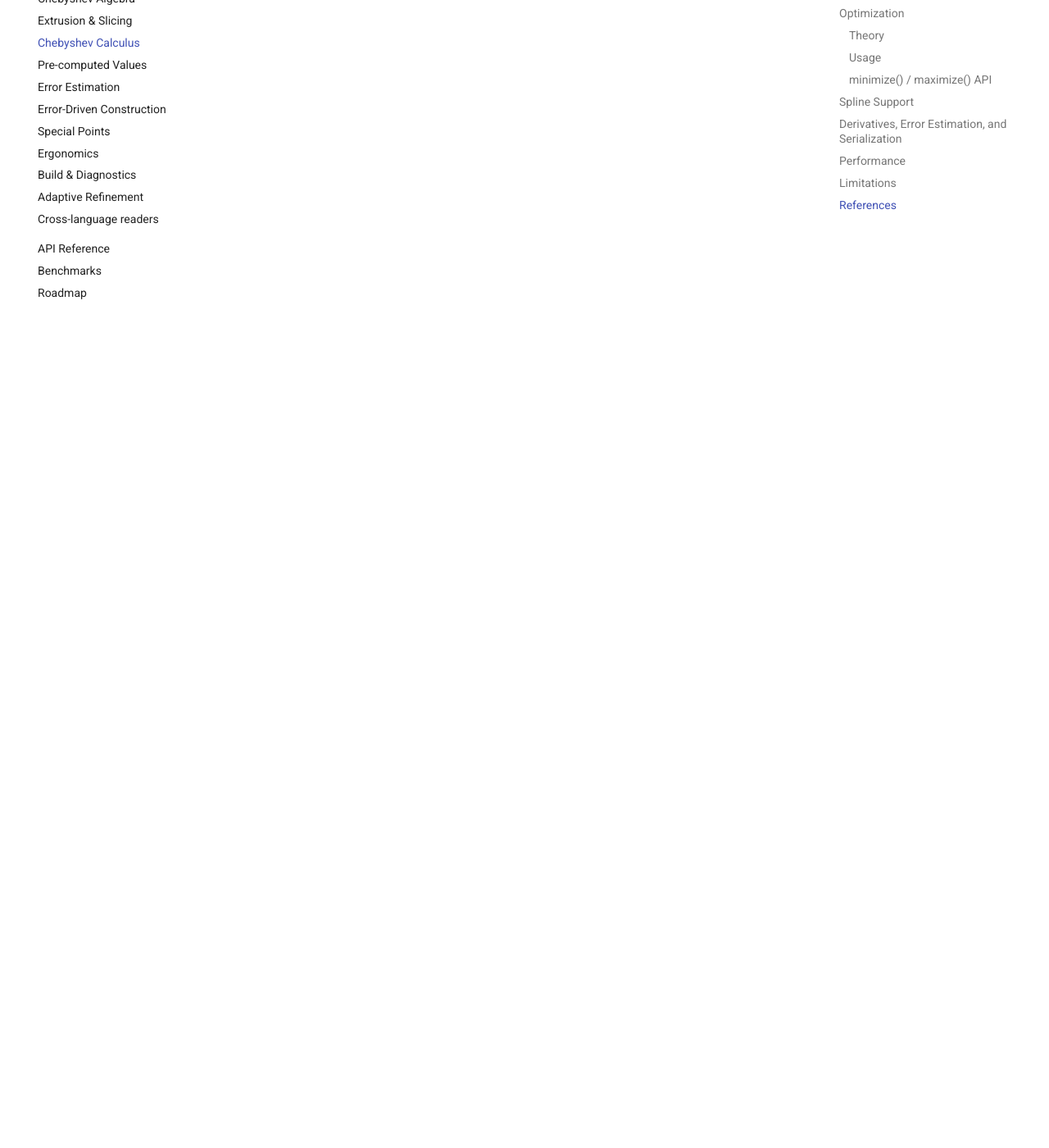
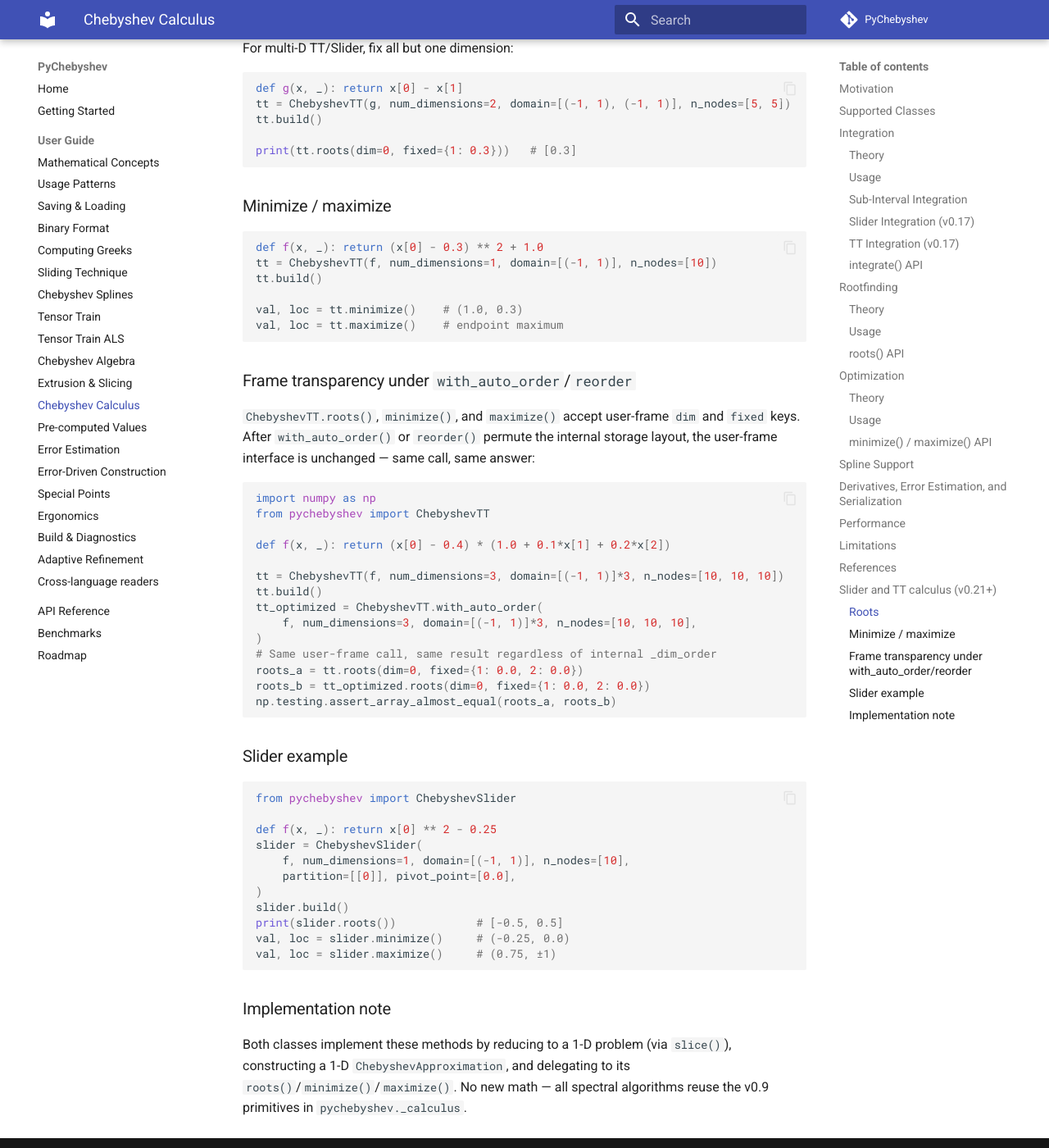
Before and after one commit to 0xC000005/PyChebyshev, an MkDocs documentation site: the page built from docs/user-guide/calculus.md, in a window 1280 px wide and 1400 px high, scrolled down 12449 px. Shown: the whole window at 82% size. Built offline with MkDocs 1.6.1 and Material for MkDocs 9.7.7, drawn with Linux system fonts in a browser that asks for light colours; comment, search, counter and statistics services are not loaded; some of the changed text lies outside the part shown.

Commit message:
v0.21: docs — extend calculus user guide with Slider/TT examples
Co-Authored-By: Claude Sonnet 4.6 <noreply@anthropic.com>

````diff
--- a/docs/user-guide/calculus.md
+++ b/docs/user-guide/calculus.md
@@ -507,3 +507,91 @@ matrices, and barycentric evaluation.
 
 4. Berrut, J.-P. & Trefethen, L.N. (2004), "Barycentric Lagrange
    Interpolation", *SIAM Review* 46(3):501--517.
+
+## Slider and TT calculus (v0.21+)
+
+Starting in v0.21, `ChebyshevSlider` and `ChebyshevTT` support the same
+calculus surface as `ChebyshevApproximation` and `ChebyshevSpline`:
+`integrate`, `roots`, `minimize`, `maximize`. The signatures are
+identical.
+
+### Roots
+
+```python
+from pychebyshev import ChebyshevTT
+
+def f(x, _): return x[0] ** 2 - 0.25
+tt = ChebyshevTT(f, num_dimensions=1, domain=[(-1, 1)], n_nodes=[10])
+tt.build()
+
+print(tt.roots())          # [-0.5, 0.5]
+```
+
+For multi-D TT/Slider, fix all but one dimension:
+
+```python
+def g(x, _): return x[0] - x[1]
+tt = ChebyshevTT(g, num_dimensions=2, domain=[(-1, 1), (-1, 1)], n_nodes=[5, 5])
+tt.build()
+
+print(tt.roots(dim=0, fixed={1: 0.3}))   # [0.3]
+```
+
+### Minimize / maximize
+
+```python
+def f(x, _): return (x[0] - 0.3) ** 2 + 1.0
+tt = ChebyshevTT(f, num_dimensions=1, domain=[(-1, 1)], n_nodes=[10])
+tt.build()
+
+val, loc = tt.minimize()    # (1.0, 0.3)
+val, loc = tt.maximize()    # endpoint maximum
+```
+
+### Frame transparency under `with_auto_order`/`reorder`
+
+`ChebyshevTT.roots()`, `minimize()`, and `maximize()` accept user-frame
+`dim` and `fixed` keys. After `with_auto_order()` or `reorder()`
+permute the internal storage layout, the user-frame interface is
+unchanged — same call, same answer:
+
+```python
+import numpy as np
+from pychebyshev import ChebyshevTT
+
+def f(x, _): return (x[0] - 0.4) * (1.0 + 0.1*x[1] + 0.2*x[2])
+
+tt = ChebyshevTT(f, num_dimensions=3, domain=[(-1, 1)]*3, n_nodes=[10, 10, 10])
+tt.build()
+tt_optimized = ChebyshevTT.with_auto_order(
+    f, num_dimensions=3, domain=[(-1, 1)]*3, n_nodes=[10, 10, 10],
+)
+# Same user-frame call, same result regardless of internal _dim_order
+roots_a = tt.roots(dim=0, fixed={1: 0.0, 2: 0.0})
+roots_b = tt_optimized.roots(dim=0, fixed={1: 0.0, 2: 0.0})
+np.testing.assert_array_almost_equal(roots_a, roots_b)
+```
+
+### Slider example
+
+```python
+from pychebyshev import ChebyshevSlider
+
+def f(x, _): return x[0] ** 2 - 0.25
+slider = ChebyshevSlider(
+    f, num_dimensions=1, domain=[(-1, 1)], n_nodes=[10],
+    partition=[[0]], pivot_point=[0.0],
+)
+slider.build()
+print(slider.roots())            # [-0.5, 0.5]
+val, loc = slider.minimize()     # (-0.25, 0.0)
+val, loc = slider.maximize()     # (0.75, ±1)
+```
+
+### Implementation note
+
+Both classes implement these methods by reducing to a 1-D problem
+(via `slice()`), constructing a 1-D `ChebyshevApproximation`, and
+delegating to its `roots()`/`minimize()`/`maximize()`. No new math —
+all spectral algorithms reuse the v0.9 primitives in
+`pychebyshev._calculus`.
````
